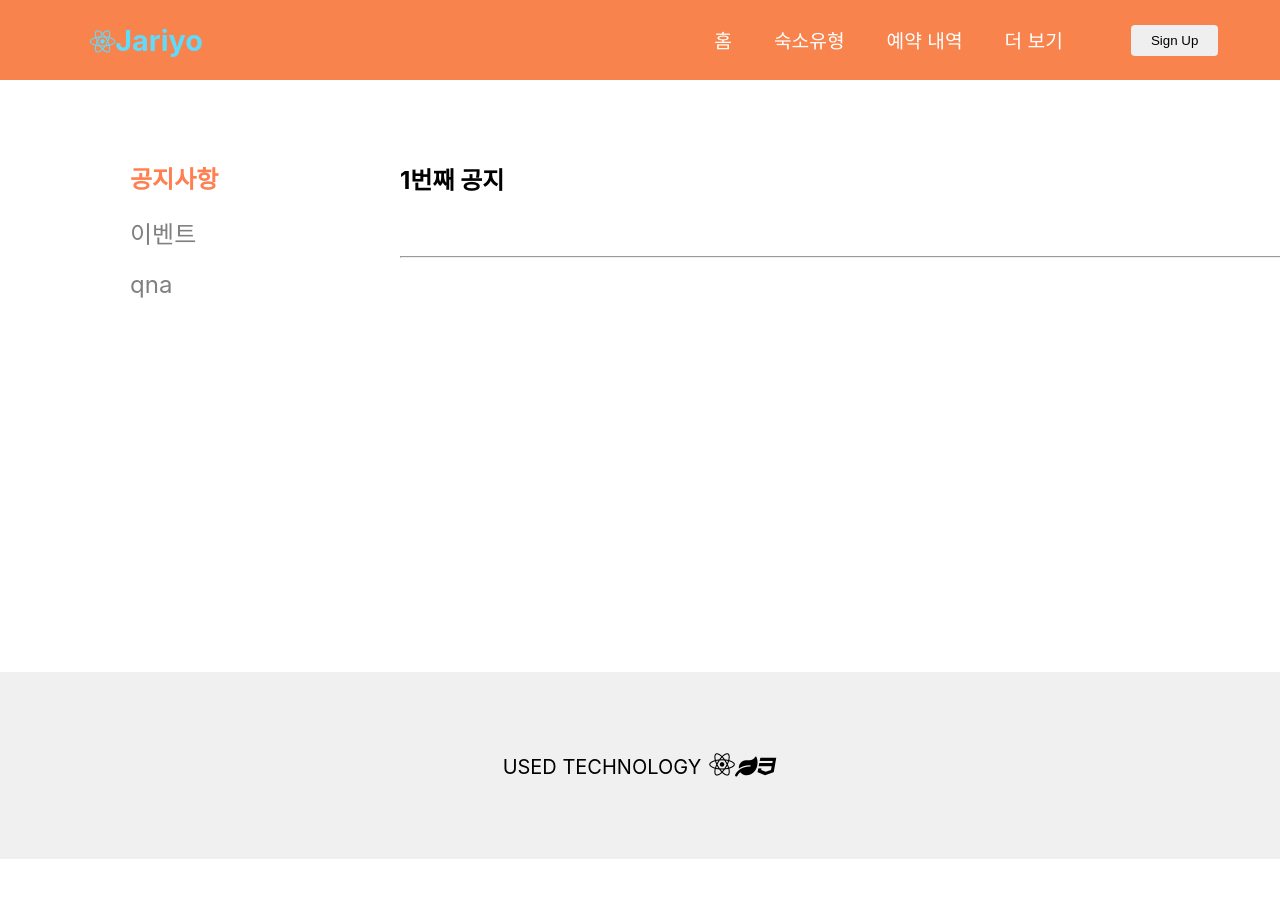
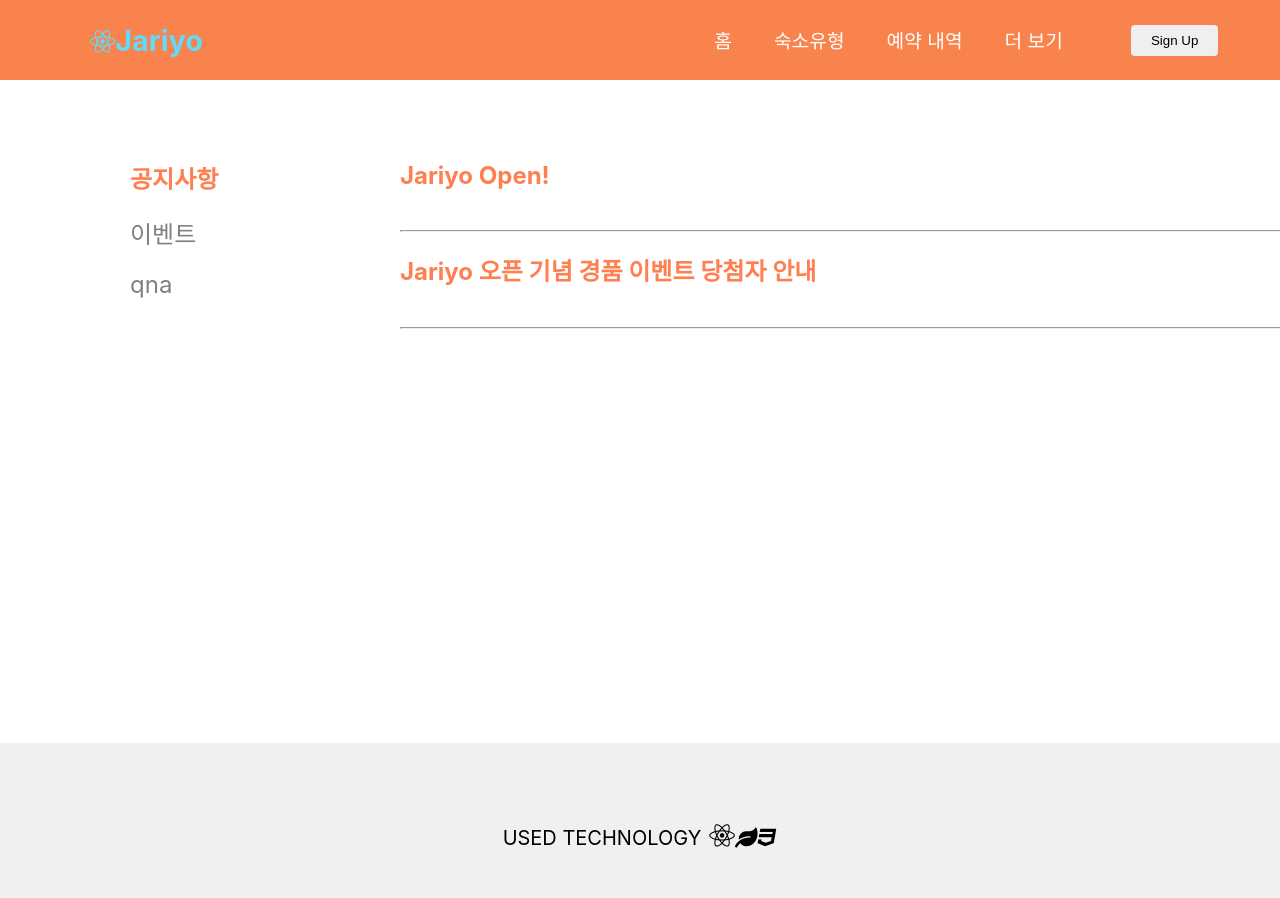
Before and after one commit to Gu4rd/Jariyo, a React (Create React App) app in the folder frontend/: page /more/notice in a window 1280 px wide. Shown: the top 898 px of the page. Before the commit the page ends 859 px from the top, so only its background shows below. Built offline with nearby package versions, Linux system fonts and the light colour scheme.

Commit message:
event, notice 추가
event, notice 추가

```diff
--- a/frontend/src/Components/More/MoreBody/MoreBodyEvent.css
+++ b/frontend/src/Components/More/MoreBody/MoreBodyEvent.css
@@ -4,3 +4,8 @@
     left: 400px;
     top: -158px;
 }
+
+.imgEvent {
+    width: 500px;
+    padding: 20px 0 20px 0;
+}
--- a/frontend/src/Components/More/MoreBody/MoreBodyEvent.js
+++ b/frontend/src/Components/More/MoreBody/MoreBodyEvent.js
@@ -5,21 +5,43 @@ import ArrowDropUpIcon from '@material-ui/icons/ArrowDropUp';
 
 import './MoreBodyEvent.css';
 
+// 공지사항과 이벤트는 정적으로 정의한 페이지임을 알립니다
+
+const noticeCount = 3
+const aaa = Array.from({length: noticeCount}, () => false);
+
 const MoreBodyEvent = () => {
-    const [visible, setVisible] = useState(false);
+    const [visible, setVisible] = useState([...aaa]);
 
     return (
         <div id="moreBodyEvent">
-            <b style={{fontSize: '24px'}}>1번째 이벤트</b>
-            {visible == false
-            ? <ArrowDropDownIcon style={{float: 'right'}} onClick={() => {setVisible(true)}}/>
-            : <ArrowDropUpIcon style={{float: 'right'}} onClick={() => {setVisible(false)}}/>
+            <b style={{fontSize: '24px', color: 'coral'}}>Jariyo 선착순 예약 이벤트 안내</b>
+            {visible[0] == false
+            ? <ArrowDropDownIcon style={{float: 'right'}} onClick={() => {aaa[0]=true;setVisible([...aaa])}}/>
+            : <ArrowDropUpIcon style={{float: 'right'}} onClick={() => {aaa[0]=false;setVisible([...aaa])}}/>
             }
             <br /><br />
-            {visible == true &&
-                <h5>첫번째 이벤트입니다 스크롤하면 보이죠?</h5>
+            {visible[0] == true &&
+                <>
+                <h5>종류 무관 숙소 예약하신 선착순 100명에게 마일리지를 지급해드립니다!</h5>
+                <img className="imgEvent" src="http://ninespavill.com/data/cheditor4/1811/20181107142551_dxwzbmtz.jpg"></img>
+                </>
             }
-            <br /><br /><hr />
+            <br /><hr /><br />
+
+            <b style={{fontSize: '24px', color: 'coral'}}>2번째 이벤트</b>
+            {visible[1] == false
+            ? <ArrowDropDownIcon style={{float: 'right'}} onClick={() => {aaa[1]=true;setVisible([...aaa])}}/>
+            : <ArrowDropUpIcon style={{float: 'right'}} onClick={() => {aaa[1]=false;setVisible([...aaa])}}/>
+            }
+            <br /><br />
+            {visible[1] == true &&
+                <>
+                <h5>지금 친구에게 여행을 선물하세요!<br />친구에게 추천하면 마일리지 지급!</h5>
+                <img className="imgEvent" src="https://post-phinf.pstatic.net/MjAxOTA3MDFfMjI3/MDAxNTYxOTY5OTA1MDQw.aY5UQSu8gaVvvGAMiKlxefMadyvs3rP09H15w3BDnpYg.ygO_MAym_STNAooQr4JZJb5vTSobn5j0kIxlX6mEEqkg.JPEG/%EC%B9%9C%EA%B5%AC%EC%B4%88%EB%8C%80-%EC%9D%B4%EB%B2%A4%ED%8A%B8.jpg?type=w1200"></img>
+                </>
+            }
+            <br /><hr /><br />
         </div>
     )
 }
--- a/frontend/src/Components/More/MoreBody/MoreBodyNotice.css
+++ b/frontend/src/Components/More/MoreBody/MoreBodyNotice.css
@@ -4,3 +4,8 @@
     left: 400px;
     top: -158px;
 }
+
+.imgNotice {
+    width: 500px;
+    padding: 20px 0 20px 0;
+}
--- a/frontend/src/Components/More/MoreBody/MoreBodyNotice.js
+++ b/frontend/src/Components/More/MoreBody/MoreBodyNotice.js
@@ -5,21 +5,50 @@ import ArrowDropUpIcon from '@material-ui/icons/ArrowDropUp';
 
 import './MoreBodyNotice.css';
 
+// 공지사항과 이벤트는 정적으로 정의한 페이지임을 알립니다
+
+const noticeCount = 2
+const aaa = Array.from({length: noticeCount}, () => false);
+
 const MoreBodyNotice = () => {
-    const [visible, setVisible] = useState(false);
+    const [visible, setVisible] = useState([...aaa]);
 
     return (
         <div id="moreBodyNotice">
-            <b style={{fontSize: '24px'}}>1번째 공지</b>
-            {visible == false
-            ? <ArrowDropDownIcon style={{float: 'right'}} onClick={() => {setVisible(true)}}/>
-            : <ArrowDropUpIcon style={{float: 'right'}} onClick={() => {setVisible(false)}}/>
+            <b style={{fontSize: '24px', color: 'coral'}}>Jariyo Open!</b>
+            {visible[0] == false
+            ? <ArrowDropDownIcon style={{float: 'right'}} onClick={() => {aaa[0] = true;setVisible([...aaa])}}/>
+            : <ArrowDropUpIcon style={{float: 'right'}} onClick={() => {aaa[0] = false;setVisible([...aaa])}}/>
             }
             <br /><br />
-            {visible == true &&
-                <h5>첫번째 공지사항입니다 스크롤하면 보이죠?</h5>
+            {visible[0] == true &&
+                <>
+                <h5>여러분의 많은 후원과 사랑덕분에 Jariyo가 Open하게되었습니다.<br />감사합니다.</h5>
+                <img className="imgNotice" src="https://mblogthumb-phinf.pstatic.net/MjAxNzA2MTJfNyAg/MDAxNDk3MjU3NjU2MDI2.hwf16C6KuYlH6IDJFYjjyTfcJT2_iRD-L_uVgpQs43wg.fx-COyscAZ3z1wQLZ_8SpaetMToMtJIeE0a-AR9hO9sg.PNG.sky_funeral/%25EA%25B0%259C%25EC%2597%2585%25EC%25B6%2595%25ED%2595%25981.png?type=w800"></img>
+                </>
             }
-            <br /><br /><hr />
+            <br /><hr /><br />
+
+            <b style={{fontSize: '24px', color: 'coral'}}>Jariyo 오픈 기념 경품 이벤트 당첨자 안내</b>
+            {visible[1] == false
+            ? <ArrowDropDownIcon style={{float: 'right'}} onClick={() => {aaa[1] = true;setVisible([...aaa])}}/>
+            : <ArrowDropUpIcon style={{float: 'right'}} onClick={() => {aaa[1] = false;setVisible([...aaa])}}/>
+            }
+            <br /><br />
+            {visible[1] == true &&
+                <>
+                <h5>
+                    송금왕인터넷뱅킹<br />
+                    요리왕쿠킹<br />
+                    사자왕라이온킹<br />
+                    햄버거왕버거킹<br />
+                    등산왕하이킹<br />
+                    걷기왕워킹<br /><br />
+                    축하드립니다. 이메일을 확인해주세요.
+                </h5>
+                </>
+            }
+            <br /><hr />
         </div>
     )
 }
--- a/frontend/src/Components/More/MoreBody/MoreBodyQna/QnaDetail.js
+++ b/frontend/src/Components/More/MoreBody/MoreBodyQna/QnaDetail.js
@@ -17,17 +17,16 @@ const QnaDetail = () => {
         <>
         {myQna.map((qna) => {
             return (
-                <div className="qnaList" style={{marginTop: '30px'}} key={qna.content}>
+                <div className="qnaList" key={qna.content}>
                     <b>{qna.content}</b>
                     <div style={{float: 'right'}}>
                         <span style={{paddingRight: '10px'}}>{qna.category}</span>
                         >
                         <span style={{paddingLeft: '10px', paddingRight: '10px'}}>{qna.type}</span>
                         >
-                        <span style={{paddingLeft: '10px'}}>답변 대기중</span>
                         {qna.status == 0
-                        ?   <ArrowDropDownIcon disabled/>
-                        :   <ArrowDropDownIcon />
+                        ?   <span style={{paddingLeft: '10px'}}>답변 대기중</span>
+                        :   <><span style={{paddingLeft: '10px'}}>답변 완료</span><ArrowDropDownIcon /></>
                         }
                     </div>
                     <br />
@@ -35,7 +34,8 @@ const QnaDetail = () => {
                     <br /><br /><hr />
                 </div>
             )
-        })}
+        })
+        }
         </>
     )
 }
```
